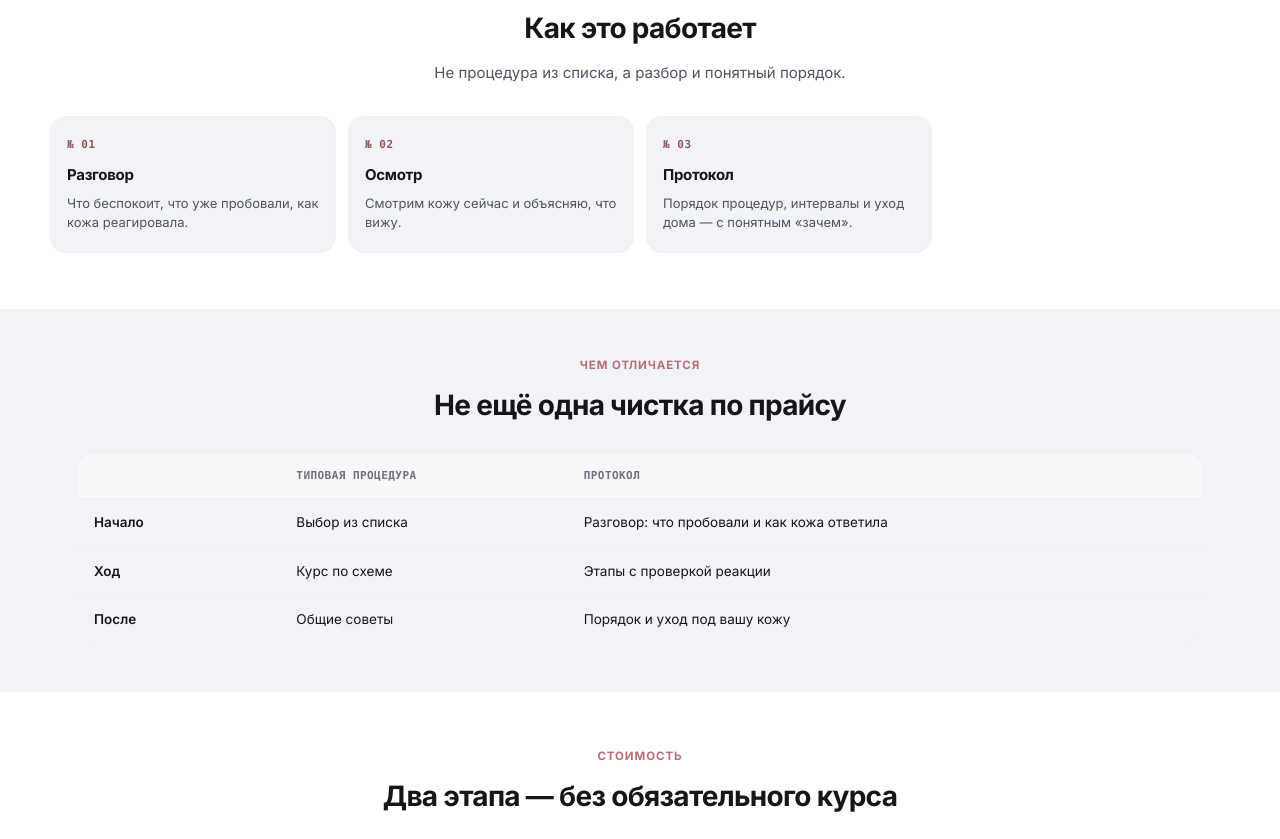
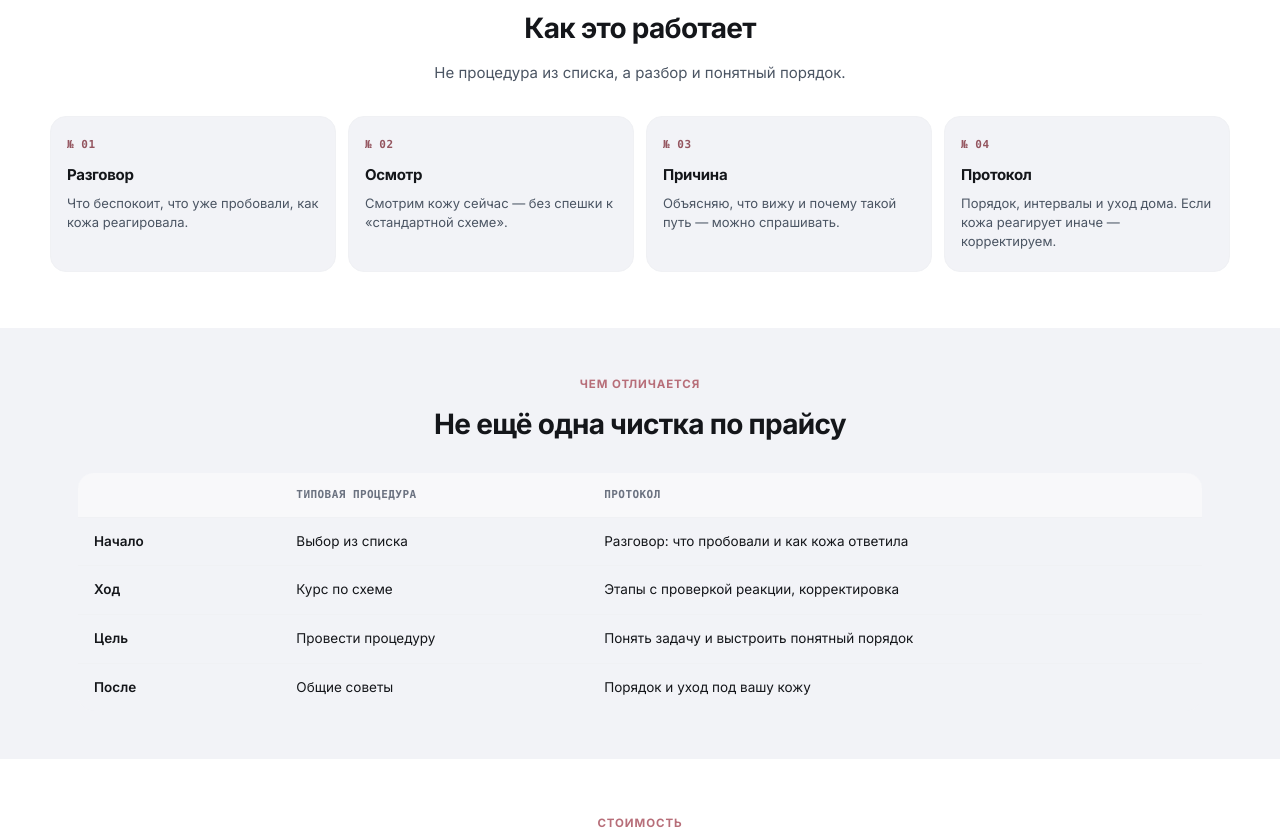
Before and after one commit to brony-afk/brony-afk.github.io, a plain HTML site: page kosmetolog-brodskaya/v-b/index.html in a window 1280 px wide. Shown: the part 952-1791 px from the top of the page. Drawn offline with Linux system fonts and the light colour scheme.

Commit message:
Restore 4 protocol steps and 4th compare row on kosmetolog B.
Co-authored-by: Cursor <cursoragent@cursor.com>

```diff
--- a/kosmetolog-brodskaya/v-b/index.html
+++ b/kosmetolog-brodskaya/v-b/index.html
@@ -788,12 +788,17 @@ img { max-width: 100%; display: block; }
       <div class="protocol-step">
         <div class="protocol-step__n">№ 02</div>
         <div class="protocol-step__title">Осмотр</div>
-        <div class="protocol-step__text">Смотрим кожу сейчас и объясняю, что вижу.</div>
+        <div class="protocol-step__text">Смотрим кожу сейчас — без спешки к «стандартной схеме».</div>
       </div>
       <div class="protocol-step">
         <div class="protocol-step__n">№ 03</div>
+        <div class="protocol-step__title">Причина</div>
+        <div class="protocol-step__text">Объясняю, что вижу и почему такой путь — можно спрашивать.</div>
+      </div>
+      <div class="protocol-step">
+        <div class="protocol-step__n">№ 04</div>
         <div class="protocol-step__title">Протокол</div>
-        <div class="protocol-step__text">Порядок процедур, интервалы и уход дома — с понятным «зачем».</div>
+        <div class="protocol-step__text">Порядок, интервалы и уход дома. Если кожа реагирует иначе — корректируем.</div>
       </div>
     </div>
   </div>
@@ -820,7 +825,12 @@ img { max-width: 100%; display: block; }
         <tr>
           <td>Ход</td>
           <td>Курс по схеме</td>
-          <td>Этапы с проверкой реакции</td>
+          <td>Этапы с проверкой реакции, корректировка</td>
+        </tr>
+        <tr>
+          <td>Цель</td>
+          <td>Провести процедуру</td>
+          <td>Понять задачу и выстроить понятный порядок</td>
         </tr>
         <tr>
           <td>После</td>
```
